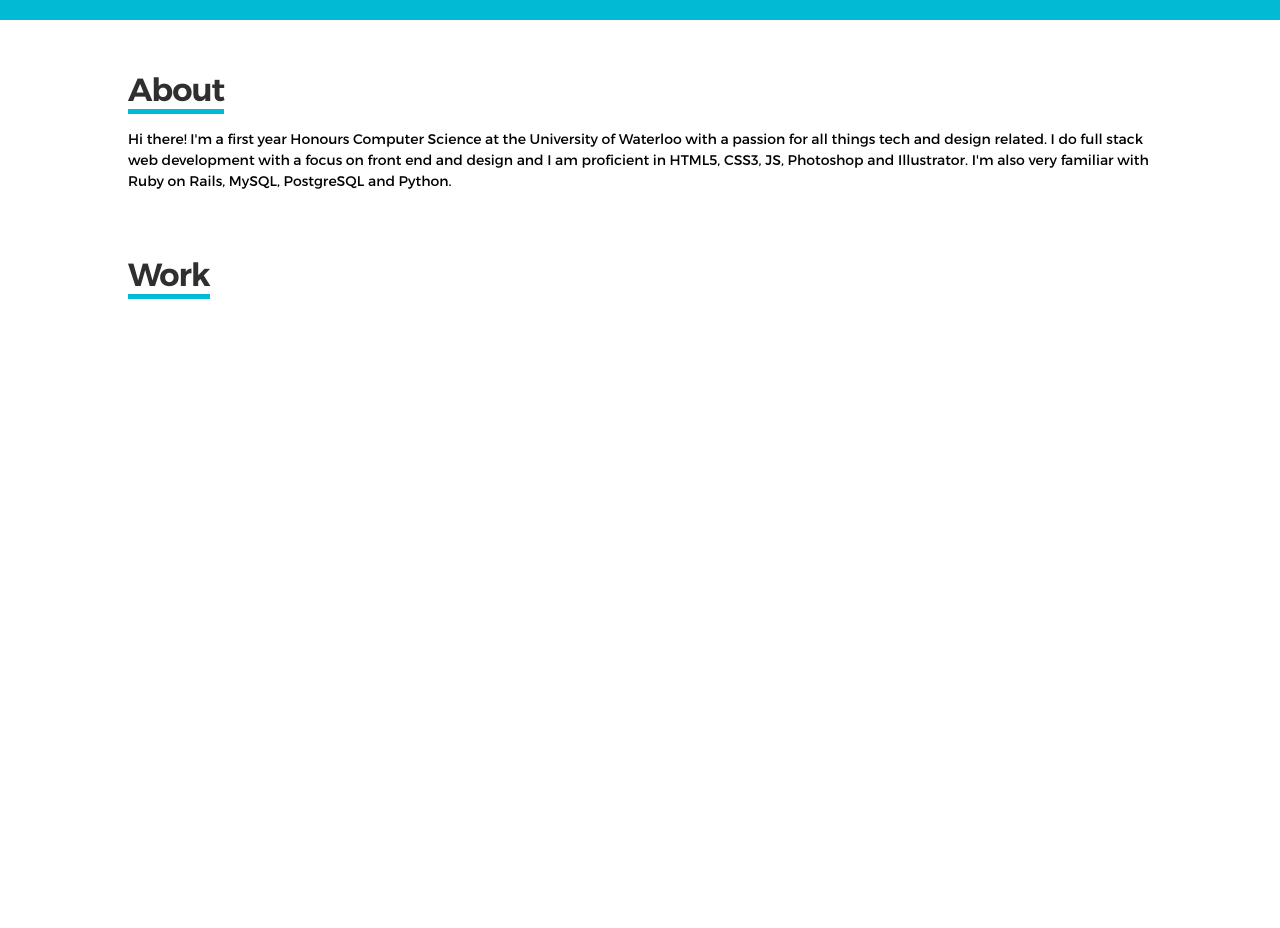
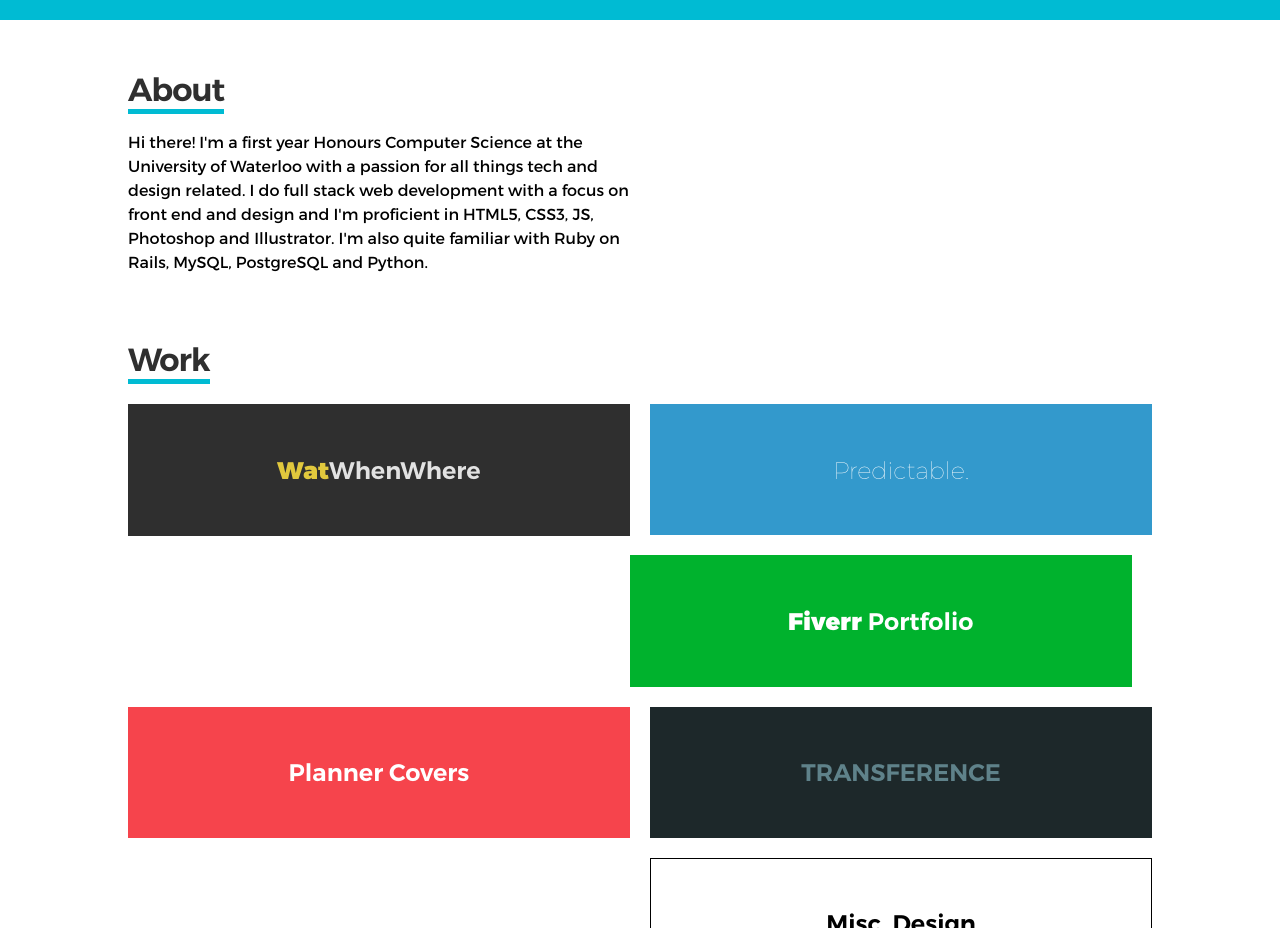
Before and after one commit to edwardhdlu/edwardesign, a plain HTML site: page index.html in a window 1280 px wide. Shown: the part 780-1708 px from the top of the page. Drawn offline with Linux system fonts and the light colour scheme.

Commit message:
Taste the rainbow

```diff
--- a/index.html
+++ b/index.html
@@ -1487,7 +1487,7 @@
 				<div class="underline"></div>
 			</h2>
 			<p class="pg">
-				Hi there! I'm a first year Honours Computer Science at the University of Waterloo with a passion for all things tech and design related. I do full stack web development with a focus on front end and design and I am proficient in HTML5, CSS3, JS, Photoshop and Illustrator. I'm also very familiar with Ruby on Rails, MySQL, PostgreSQL and Python.
+				Hi there! I'm a first year Honours Computer Science at the University of Waterloo with a passion for all things tech and design related. I do full stack web development with a focus on front end and design and I'm proficient in HTML5, CSS3, JS, Photoshop and Illustrator. I'm also quite familiar with Ruby on Rails, MySQL, PostgreSQL and Python.
 			</p>
 		</div>
 		<div class="work">
@@ -1495,6 +1495,26 @@
 				Work
 				<div class="underline"></div>
 			</h2>
+			<div class="container">
+				<div class="project" id="watwhenwhere">
+					<b><font color="e1c83d">Wat</font></b>WhenWhere
+				</div>
+				<div class="project" id="predictable">
+					Predictable.
+				</div>
+				<div class="project" id="fiverr">
+					<b>Fiverr</b> Portfolio
+				</div>
+				<div class="project" id="transference">
+					TRANSFERENCE
+				</div>
+				<div class="project" id="planner">
+					Planner Covers
+				</div>
+				<div class="project" id="misc">
+					Misc. Design
+				</div>
+			</div>
 		</div>
 	</body>
 </html>
--- a/style.css
+++ b/style.css
@@ -204,6 +204,130 @@ h2 {
 }
 
 .pg {
-  font-size: 14px;
+  font-size: 16px;
   line-height: 150%;
+  width: 49%;
 }
+
+.container {
+  width: 100%;
+}
+
+
+.project {
+  width: 49%;
+  padding: 50px;
+  text-align: center;
+  background-color: #2f2f2f;
+  margin-top: 20px;
+  box-sizing: border-box;
+  color: white;
+  float: left;
+  font-size: 24px;
+  font-weight: 410;
+}
+
+#watwhenwhere {
+  color: #e2e2e2;
+  border: 1px solid #2f2f2f;
+  -webkit-transition: all 0.5s;
+  -moz-transition: all 0.5s;
+  transition: all 0.5s;
+}
+
+#watwhenwhere:hover {
+  color: #2f2f2f;
+  background-color: #e2e2e2;
+  -webkit-transition: all 0.5s;
+  -moz-transition: all 0.5s;
+  transition: all 0.5s;
+}
+
+#predictable {
+  float: right;
+  color: white;
+  font-weight: 100;
+  border: 1px solid #3399cc;
+  background-color: #3399cc;
+  -webkit-transition: all 0.5s;
+  -moz-transition: all 0.5s;
+  transition: all 0.5s;
+}
+
+#predictable:hover {
+  color: #3399cc;
+  background-color: white;
+  -webkit-transition: all 0.5s;
+  -moz-transition: all 0.5s;
+  transition: all 0.5s;
+}
+
+#fiverr {
+  background-color: #00B22D;
+  color: white;
+  border: 1px solid #00B22D;
+  -webkit-transition: all 0.5s;
+  -moz-transition: all 0.5s;
+  transition: all 0.5s;
+}
+
+#fiverr:hover {
+  background-color: white;
+  color: #00B22D;
+  -webkit-transition: all 0.5s;
+  -moz-transition: all 0.5s;
+  transition: all 0.5s;
+}
+
+#transference {
+  float: right;
+  background-color: #1D282A;
+  color: #5F828A;
+  border: 1px solid #1D282A;
+  -webkit-transition: all 0.5s;
+  -moz-transition: all 0.5s;
+  transition: all 0.5s;
+}
+
+#transference:hover {
+  background-color: #5F828A;
+  color: #1D282A;
+  -webkit-transition: all 0.5s;
+  -moz-transition: all 0.5s;
+  transition: all 0.5s;
+}
+
+#planner {
+  color: white;
+  background-color: #F6444C;
+  border: 1px solid #F6444C;
+  -webkit-transition: all 0.5s;
+  -moz-transition: all 0.5s;
+  transition: all 0.5s;
+}
+
+#planner:hover {
+  background-color: #3F58A4;
+  border: 1px solid #3F58A4;
+  -webkit-transition: all 0.5s;
+  -moz-transition: all 0.5s;
+  transition: all 0.5s;
+}
+
+#misc {
+  float: right;
+  color: black;
+  background-color: white;
+  border: 1px solid black;
+  -webkit-transition: all 0.5s;
+  -moz-transition: all 0.5s;
+  transition: all 0.5s;
+}
+
+#misc:hover {
+  color: white;
+  background-color: black;
+  -webkit-transition: all 0.5s;
+  -moz-transition: all 0.5s;
+  transition: all 0.5s;
+}
```
